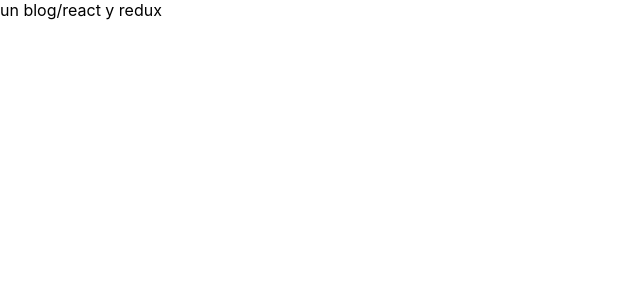
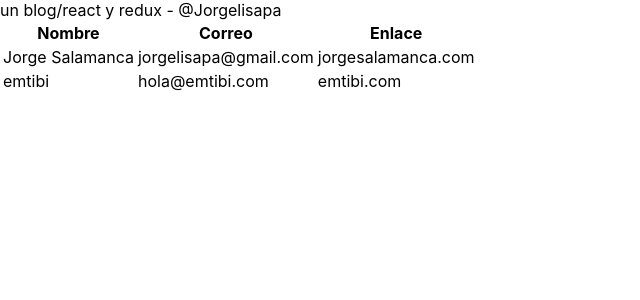
Before and after one commit to Jorgelisapa/un-blog-redux, a React (Create React App) app: page / in a window 1280 px wide. Shown: the top 300 px of the page, without its empty margins (0-640 px from the left). Built offline with nearby package versions, Linux system fonts and the light colour scheme.

Commit message:
Creando tabla de contenido

```diff
--- a/src/components/App.js
+++ b/src/components/App.js
@@ -2,7 +2,48 @@
 
 const App = () => {
   return (
-    <div>un blog/react y redux</div>
+    <div>
+      <div>un blog/react y redux - @Jorgelisapa</div>
+    <table>
+      <thead>
+        <tr>
+          <th>
+            Nombre
+          </th>
+          <th>
+            Correo
+          </th>
+          <th>
+            Enlace
+          </th>
+        </tr>
+      </thead>
+      <tbody>
+        <tr>
+          <td>
+            Jorge Salamanca
+            </td>
+          <td>
+            jorgelisapa@gmail.com
+            </td>
+          <td>
+            jorgesalamanca.com
+          </td>
+        </tr>
+        <tr>
+          <td>
+            emtibi
+            </td>
+          <td>
+            hola@emtibi.com
+            </td>
+          <td>
+            emtibi.com
+          </td>
+        </tr>
+      </tbody>
+    </table>
+    </div>
   );
 }
 
```
